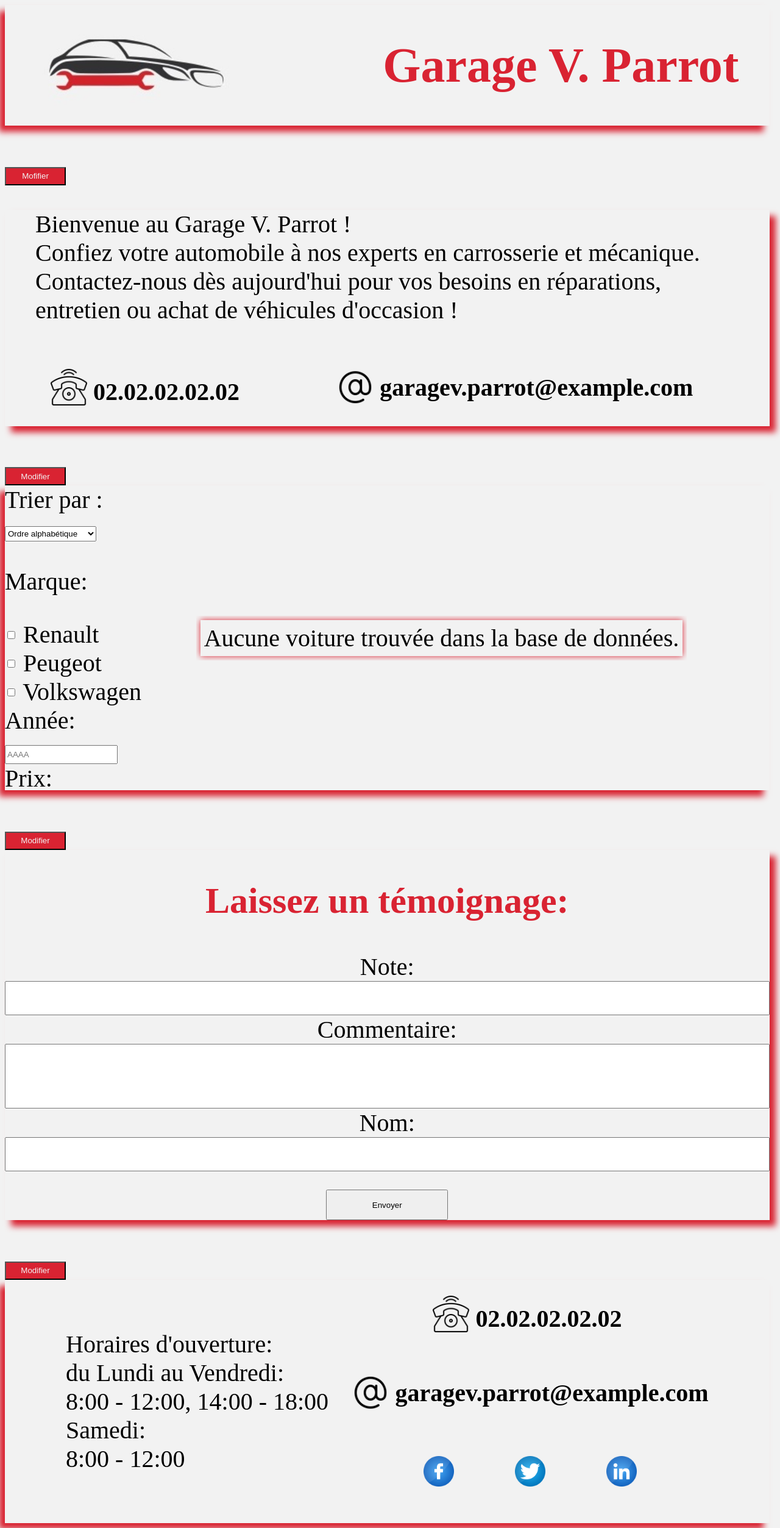
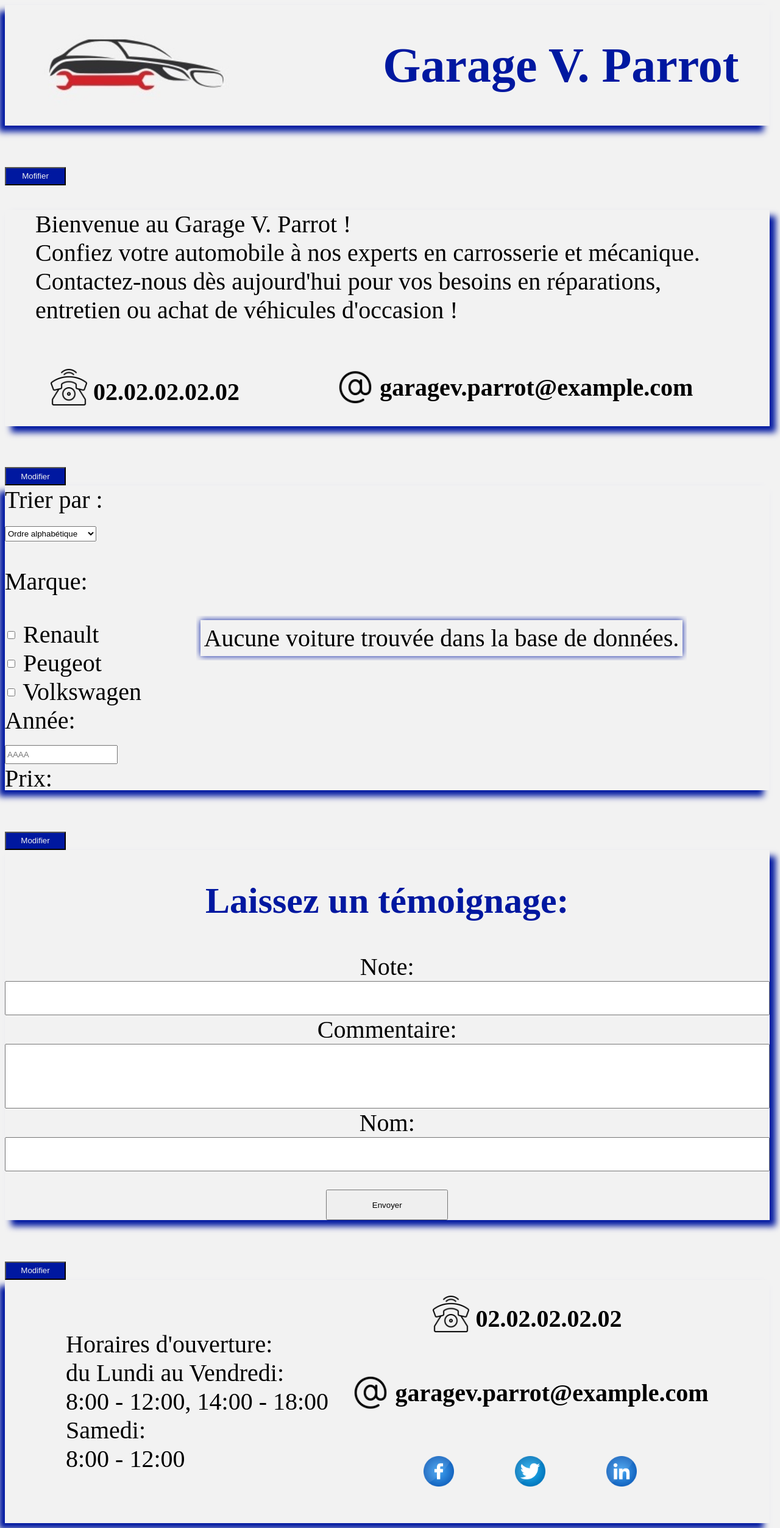
Before and after one commit to H-Greg/GarageVParrotECFStudi2023, a PHP site: page /php/admin.php in a window 1280 px wide. Shown: the whole page at 61% size. Run offline with PHP 8.4, Linux system fonts and the light colour scheme; the visitor is signed in with stand-in values (Sample User, id 1); data that the repository does not hold is empty.

Commit message:
change colors

```diff
--- a/css/styles.css
+++ b/css/styles.css
@@ -12,7 +12,7 @@ input, select {
 
                     /* ========== Header Styles ========== */
 header {
-    box-shadow: -10px 10px 10px #D92332;
+    box-shadow: -10px 10px 10px #0018A0;
     display: flex;
     justify-content: space-between;
     align-items: center;
@@ -21,7 +21,7 @@ header {
 }
 
 header:hover {
-    box-shadow: 0px 0px 50px #D92332;
+    box-shadow: 0px 0px 50px #0018A0;
 }
 
 .logo {
@@ -30,19 +30,19 @@ header:hover {
 }
 
 h1 {
-    color: #D92332;
+    color: #0018A0;
     margin-right: 50px;
 }
 
                     /* ========== Article Styles ========== */
 article {
-    box-shadow: 10px 10px 10px #D92332;
+    box-shadow: 10px 10px 10px #0018A0;
     min-width: 600px;
     margin-bottom: 50px;
 }
 
 article:hover {
-    box-shadow: 0px 0px 50px #D92332;
+    box-shadow: 0px 0px 50px #0018A0;
 }
 
 article p {
@@ -99,7 +99,7 @@ article p {
 
                     /* ========== To Sell Styles ========== */
 .toSell {
-    box-shadow: -10px 10px 10px #D92332;
+    box-shadow: -10px 10px 10px #0018A0;
     display: flex;
     justify-content: flex-start;
     align-items: center;
@@ -108,7 +108,7 @@ article p {
 }
 
 .toSell:hover {
-    box-shadow: 0px 0px 50px #D92332;
+    box-shadow: 0px 0px 50px #0018A0;
 }
 
 .filters, .filtered {
@@ -134,7 +134,7 @@ tbody {
 }
 
 tr {
-    box-shadow: 0px 0px 10px #D92332;
+    box-shadow: 0px 0px 10px #0018A0;
     margin: 5px;
     padding: 5px;
     display: flex;
@@ -152,17 +152,17 @@ td img {
 }
 
 .delete-car {
-    color: #D92332;
+    color: #0018A0;
     text-decoration: none;
 }
 
 .delete-car:hover {
-    box-shadow: 0px 0px 10px #D92332;
+    box-shadow: 0px 0px 10px #0018A0;
 }
 
                     /* ========== Commentary Styles ========== */
 .commentary {
-    box-shadow: 10px 10px 10px #D92332;
+    box-shadow: 10px 10px 10px #0018A0;
     display: flex;
     justify-content: flex-start;
     flex-flow: column wrap;
@@ -172,11 +172,11 @@ td img {
 }
 
 .commentary:hover {
-    box-shadow: 0px 0px 50px #D92332;
+    box-shadow: 0px 0px 50px #0018A0;
 }
 
 .commentary h2 {
-    color: #D92332;
+    color: #0018A0;
 }
 
 #comments-container {
@@ -188,7 +188,7 @@ td img {
 }
 
 .star-red {
-    color: #D92332;
+    color: #0018A0;
     font-size: 50px;
 }
 
@@ -240,7 +240,7 @@ td img {
 
                     /* ========== Footer Styles ========== */
 footer {
-    box-shadow: -10px 10px 10px #D92332;
+    box-shadow: -10px 10px 10px #0018A0;
     min-width: 600px;
     display: flex;
     justify-content: space-between;
@@ -248,7 +248,7 @@ footer {
 }
 
 footer:hover {
-    box-shadow: 0px 0px 50px #D92332;
+    box-shadow: 0px 0px 50px #0018A0;
 }
 
 footer p {
@@ -270,7 +270,7 @@ footer p {
 }
 
 .modify-button {
-    background-color: #D92332;
+    background-color: #0018A0;
     color: #f2f2f2;
     width: 100px;
     height: 30px;
@@ -303,7 +303,7 @@ footer p {
     border: 1px solid #888;
     width: 600px;
     text-align: center;
-    box-shadow: 0px 0px 50px #D92332;
+    box-shadow: 0px 0px 50px #0018A0;
 }
 
 .brandInput,
```
